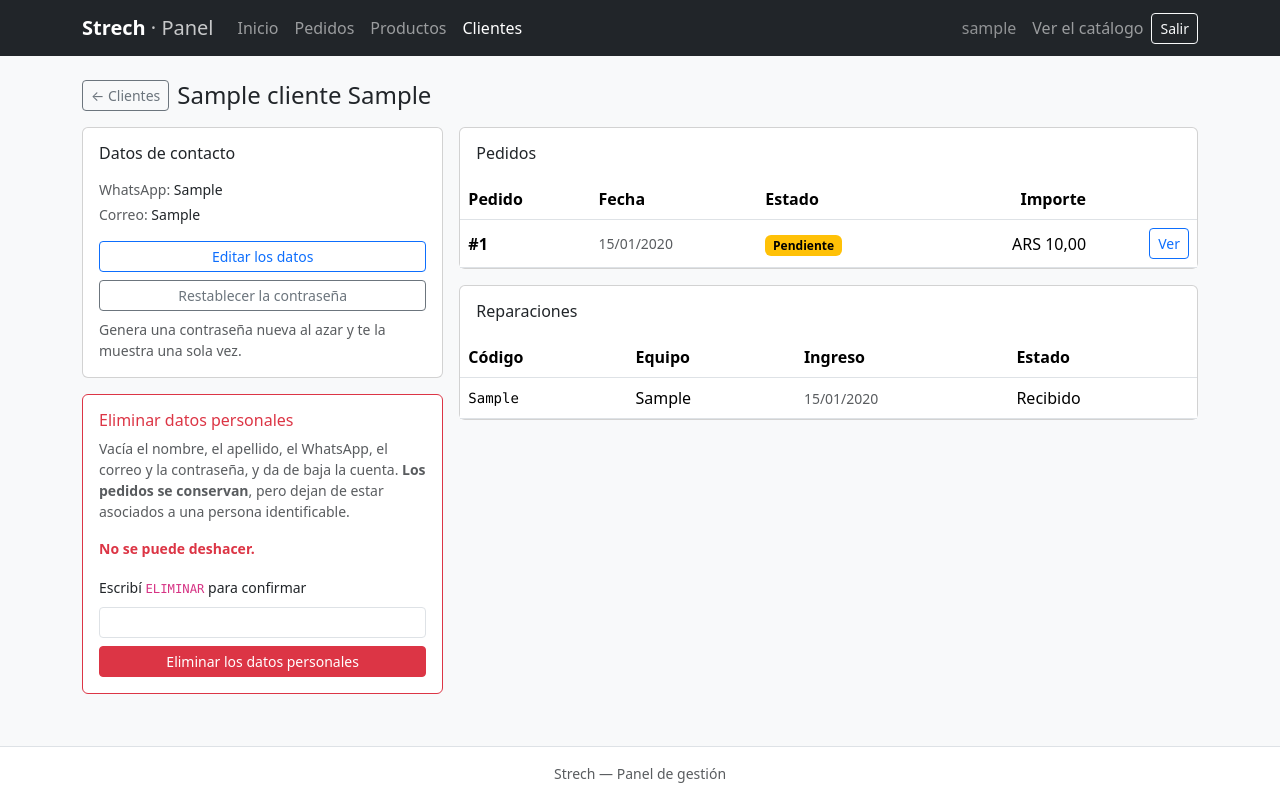
After one commit to bonanno05/strech, a Django app: page /panel/clientes/1/ in a window 1280 px wide. The commit adds this page. Run offline with Django 5.2, Linux system fonts and the light colour scheme; a user stored in the database is signed in; tables that the repository leaves empty hold one stand-in row (values such as "Sample post").

Commit message:
gestion de clientes, restablecer contrasena y eliminacion de datos personales (Panel adminitrador)

```diff
--- a/gestion/templates/panel/base.html
+++ b/gestion/templates/panel/base.html
@@ -34,6 +34,10 @@
                     <li class="nav-item">
                         <a class="nav-link {% block nav_productos %}{% endblock %}"
                            href="{% url 'panel_productos' %}">Productos</a>
+                    </li>
+                    <li class="nav-item">
+                        <a class="nav-link {% block nav_clientes %}{% endblock %}"
+                           href="{% url 'panel_clientes' %}">Clientes</a>
                     </li>
                 </ul>
                 <ul class="navbar-nav align-items-lg-center">
--- /dev/null
+++ b/gestion/templates/panel/cliente_detalle.html
@@ -0,0 +1,192 @@
+{% extends 'panel/base.html' %}
+
+{% block titulo %}{{ cliente }} — Panel Strech{% endblock %}
+{% block nav_clientes %}active{% endblock %}
+
+{% block contenido %}
+
+<div class="d-flex flex-wrap align-items-center gap-2 mb-3">
+    <a href="{% url 'panel_clientes' %}" class="btn btn-sm btn-outline-secondary">
+        &larr; Clientes
+    </a>
+    <h1 class="h4 mb-0">{{ cliente }}</h1>
+    {% if not cliente.activo %}
+        <span class="badge text-bg-secondary">Dado de baja</span>
+    {% endif %}
+</div>
+
+<div class="row g-3">
+
+    <div class="col-12 col-lg-4">
+
+        <div class="card mb-3">
+            <div class="card-body">
+                <h2 class="h6 mb-3">Datos de contacto</h2>
+
+                <p class="small mb-1">
+                    <span class="text-body-secondary">WhatsApp:</span>
+                    {% if cliente.whatsapp %}{{ cliente.whatsapp }}{% else %}—{% endif %}
+                </p>
+                <p class="small mb-3">
+                    <span class="text-body-secondary">Correo:</span>
+                    {% if cliente.correo %}{{ cliente.correo }}{% else %}—{% endif %}
+                </p>
+
+                {% if cliente.activo %}
+                    <a href="{% url 'panel_cliente_editar' cliente.id %}"
+                       class="btn btn-sm btn-outline-primary w-100 mb-2">
+                        Editar los datos
+                    </a>
+
+                    <form method="post"
+                          action="{% url 'panel_cliente_contrasena' cliente.id %}">
+                        {% csrf_token %}
+                        <button type="submit" class="btn btn-sm btn-outline-secondary w-100">
+                            Restablecer la contraseña
+                        </button>
+                    </form>
+                    <p class="text-body-secondary small mt-2 mb-0">
+                        Genera una contraseña nueva al azar y te la muestra una sola vez.
+                    </p>
+                {% else %}
+                    <p class="text-body-secondary small mb-0">
+                        Esta cuenta está dada de baja y no admite cambios.
+                    </p>
+                {% endif %}
+            </div>
+        </div>
+
+        {% if cliente.activo %}
+            <div class="card border-danger">
+                <div class="card-body">
+                    <h2 class="h6 text-danger mb-2">Eliminar datos personales</h2>
+                    <p class="small text-body-secondary">
+                        Vacía el nombre, el apellido, el WhatsApp, el correo y la
+                        contraseña, y da de baja la cuenta.
+                        <strong>Los pedidos se conservan</strong>, pero dejan de
+                        estar asociados a una persona identificable.
+                    </p>
+                    <p class="small text-danger fw-semibold">
+                        No se puede deshacer.
+                    </p>
+
+                    <form method="post"
+                          action="{% url 'panel_cliente_eliminar_datos' cliente.id %}">
+                        {% csrf_token %}
+                        <label for="confirmacion" class="form-label small">
+                            Escribí <code>ELIMINAR</code> para confirmar
+                        </label>
+                        <input type="text" id="confirmacion" name="confirmacion"
+                               class="form-control form-control-sm mb-2"
+                               autocomplete="off">
+                        <button type="submit" class="btn btn-sm btn-danger w-100">
+                            Eliminar los datos personales
+                        </button>
+                    </form>
+                </div>
+            </div>
+        {% endif %}
+
+    </div>
+
+    <div class="col-12 col-lg-8">
+
+        <div class="card mb-3">
+            <div class="card-body pb-0">
+                <h2 class="h6 mb-3">Pedidos</h2>
+            </div>
+
+            {% if pedidos %}
+                <div class="table-responsive">
+                    <table class="table align-middle mb-0">
+                        <thead>
+                            <tr>
+                                <th>Pedido</th>
+                                <th>Fecha</th>
+                                <th>Estado</th>
+                                <th class="text-end">Importe</th>
+                                <th></th>
+                            </tr>
+                        </thead>
+                        <tbody>
+                            {% for pedido in pedidos %}
+                                <tr>
+                                    <td class="fw-semibold">#{{ pedido.id }}</td>
+                                    <td class="text-body-secondary small">
+                                        {{ pedido.fecha|date:"d/m/Y" }}
+                                    </td>
+                                    <td>
+                                        {% if pedido.estado == 'pendiente' %}
+                                            <span class="badge text-bg-warning">Pendiente</span>
+                                        {% elif pedido.estado == 'confirmado' %}
+                                            <span class="badge text-bg-success">Confirmado</span>
+                                        {% elif pedido.estado == 'descartado' %}
+                                            <span class="badge text-bg-secondary">Descartado</span>
+                                        {% else %}
+                                            <span class="badge text-bg-dark">Anulado</span>
+                                        {% endif %}
+                                    </td>
+                                    <td class="text-end">
+                                        {{ pedido.moneda }} {{ pedido.importe_total }}
+                                    </td>
+                                    <td class="text-end">
+                                        <a href="{% url 'panel_pedido_detalle' pedido.id %}"
+                                           class="btn btn-sm btn-outline-primary">Ver</a>
+                                    </td>
+                                </tr>
+                            {% endfor %}
+                        </tbody>
+                    </table>
+                </div>
+            {% else %}
+                <div class="card-body pt-0">
+                    <p class="text-body-secondary mb-0">Todavía no hizo pedidos.</p>
+                </div>
+            {% endif %}
+        </div>
+
+        <div class="card">
+            <div class="card-body pb-0">
+                <h2 class="h6 mb-3">Reparaciones</h2>
+            </div>
+
+            {% if reparaciones %}
+                <div class="table-responsive">
+                    <table class="table align-middle mb-0">
+                        <thead>
+                            <tr>
+                                <th>Código</th>
+                                <th>Equipo</th>
+                                <th>Ingreso</th>
+                                <th>Estado</th>
+                            </tr>
+                        </thead>
+                        <tbody>
+                            {% for reparacion in reparaciones %}
+                                <tr>
+                                    <td class="font-monospace small">
+                                        {{ reparacion.codigo_seguimiento }}
+                                    </td>
+                                    <td>{{ reparacion.modelo_equipo }}</td>
+                                    <td class="text-body-secondary small">
+                                        {{ reparacion.fecha_ingreso|date:"d/m/Y" }}
+                                    </td>
+                                    <td>{{ reparacion.estado_actual }}</td>
+                                </tr>
+                            {% endfor %}
+                        </tbody>
+                    </table>
+                </div>
+            {% else %}
+                <div class="card-body pt-0">
+                    <p class="text-body-secondary mb-0">
+                        No tiene reparaciones registradas.
+                    </p>
+                </div>
+            {% endif %}
+        </div>
+
+    </div>
+</div>
+
+{% endblock %}
--- a/gestion/views.py
+++ b/gestion/views.py
@@ -1,3 +1,4 @@
+import secrets
 from decimal import Decimal
 
 from django.contrib import messages
@@ -5,10 +6,11 @@ from django.contrib.auth import authenticate, login, logout
 from django.contrib.auth.decorators import login_required
 from django.contrib.auth.hashers import check_password, make_password
 from django.db import transaction
+from django.db.models import Q
 from django.http import Http404
 from django.shortcuts import get_object_or_404, redirect, render
 
-from .forms import FormularioProducto
+from .forms import FormularioCliente, FormularioProducto
 from .models import Categoria, Cliente, DetallePedido, Pedido, Producto
 
 
@@ -896,3 +898,184 @@ def panel_producto_publicacion(request, producto_id):
     producto.save()
     messages.success(request, aviso)
     return redirect('panel_productos')
+
+
+@login_required
+def panel_clientes(request):
+    """Lista los clientes con busqueda. RF-17."""
+    texto_buscado = request.GET.get('buscar', '').strip()
+    situacion = request.GET.get('situacion', 'activos')
+
+    clientes = Cliente.objects.all()
+
+    if texto_buscado != '':
+        # Q permite combinar condiciones con "o". Se busca el texto en el
+        # nombre, en el apellido o en el numero de WhatsApp.
+        clientes = clientes.filter(
+            Q(nombre__icontains=texto_buscado)
+            | Q(apellido__icontains=texto_buscado)
+            | Q(whatsapp__icontains=texto_buscado)
+        )
+
+    if situacion == 'activos':
+        clientes = clientes.filter(activo=True)
+    elif situacion == 'inactivos':
+        clientes = clientes.filter(activo=False)
+
+    clientes = clientes.order_by('apellido', 'nombre', 'id')
+
+    conteos = {
+        'activos': Cliente.objects.filter(activo=True).count(),
+        'inactivos': Cliente.objects.filter(activo=False).count(),
+        'todos': Cliente.objects.count(),
+    }
+
+    contexto = {
+        'clientes': clientes,
+        'texto_buscado': texto_buscado,
+        'situacion': situacion,
+        'conteos': conteos,
+    }
+    return render(request, 'panel/clientes.html', contexto)
+
+
+@login_required
+def panel_cliente_detalle(request, cliente_id):
+    """Ficha del cliente con su historial. RF-18."""
+    cliente = get_object_or_404(Cliente, pk=cliente_id)
+
+    # prefetch_related trae todos los detalles de todos los pedidos en una
+    # sola consulta extra, en lugar de una por pedido (RNF-04).
+    pedidos = cliente.pedidos.prefetch_related('detalles').order_by('-fecha')
+    reparaciones = cliente.reparaciones.all().order_by('-fecha_ingreso')
+
+    contexto = {
+        'cliente': cliente,
+        'pedidos': pedidos,
+        'reparaciones': reparaciones,
+    }
+    return render(request, 'panel/cliente_detalle.html', contexto)
+
+
+@login_required
+def panel_cliente_nuevo(request):
+    """Alta de un cliente desde el panel. RF-17.
+
+    Queda sin contrasena, asi que todavia no puede iniciar sesion. El
+    vendedor le genera una con el restablecimiento del RF-23.
+    """
+    if request.method == 'POST':
+        formulario = FormularioCliente(request.POST)
+        if formulario.is_valid():
+            cliente = formulario.save()
+            messages.success(request, 'Se registró a %s.' % cliente)
+            return redirect('panel_cliente_detalle', cliente_id=cliente.id)
+    else:
+        formulario = FormularioCliente()
+
+    contexto = {
+        'formulario': formulario,
+        'es_nuevo': True,
+    }
+    return render(request, 'panel/cliente_formulario.html', contexto)
+
+
+@login_required
+def panel_cliente_editar(request, cliente_id):
+    """Modificacion de los datos de un cliente. RF-17."""
+    cliente = get_object_or_404(Cliente, pk=cliente_id)
+
+    if request.method == 'POST':
+        formulario = FormularioCliente(request.POST, instance=cliente)
+        if formulario.is_valid():
+            formulario.save()
+            messages.success(request, 'Se guardaron los cambios.')
+            return redirect('panel_cliente_detalle', cliente_id=cliente.id)
+    else:
+        formulario = FormularioCliente(instance=cliente)
+
+    contexto = {
+        'formulario': formulario,
+        'cliente': cliente,
+        'es_nuevo': False,
+    }
+    return render(request, 'panel/cliente_formulario.html', contexto)
+
+
+@login_required
+def panel_cliente_contrasena(request, cliente_id):
+    """Restablece la contrasena de un cliente. RF-23.
+
+    El vendedor no elige la contrasena: el sistema genera una al azar y se la
+    muestra una sola vez, para que se la pase al cliente. Asi el vendedor no
+    tiene que inventar ni escribir la contrasena de otra persona, y lo que
+    queda guardado es el cifrado, no el texto.
+    """
+    if request.method != 'POST':
+        return redirect('panel_cliente_detalle', cliente_id=cliente_id)
+
+    cliente = get_object_or_404(Cliente, pk=cliente_id)
+
+    if not cliente.activo:
+        messages.error(request, 'Esa cuenta está dada de baja.')
+        return redirect('panel_cliente_detalle', cliente_id=cliente.id)
+
+    # token_urlsafe genera texto al azar con una fuente criptografica, no con
+    # el generador comun. Es el mismo criterio del RNF-10 para los codigos de
+    # seguimiento: que no se pueda adivinar.
+    nueva = secrets.token_urlsafe(8)
+
+    cliente.contrasena = make_password(nueva)
+    cliente.save()
+
+    messages.success(
+        request,
+        'Contraseña nueva de %s: %s  —  anotala y pasásela, no se vuelve a mostrar.'
+        % (cliente, nueva))
+    return redirect('panel_cliente_detalle', cliente_id=cliente.id)
+
+
+@login_required
+def panel_cliente_eliminar_datos(request, cliente_id):
+    """Elimina los datos personales de un cliente. RNF-13.
+
+    No borra el registro. Vacia los campos personales y marca la cuenta como
+    inactiva, en una sola operacion. El registro se conserva porque los
+    pedidos lo referencian: si se borrara, quedarian ventas sin cliente y se
+    perderia el historial del negocio.
+
+    Es irreversible: los datos vaciados no se pueden recuperar.
+    """
+    cliente = get_object_or_404(Cliente, pk=cliente_id)
+
+    if request.method != 'POST':
+        return redirect('panel_cliente_detalle', cliente_id=cliente.id)
+
+    # Se pide escribir una palabra exacta. Es una operacion que no tiene
+    # vuelta atras, asi que no alcanza con un solo clic.
+    confirmacion = request.POST.get('confirmacion', '').strip()
+    if confirmacion != 'ELIMINAR':
+        messages.error(
+            request,
+            'Para eliminar los datos hay que escribir ELIMINAR en el cuadro.')
+        return redirect('panel_cliente_detalle', cliente_id=cliente.id)
+
+    nombre_anterior = str(cliente)
+
+    # Los cinco campos y la bandera tienen que cambiar juntos. Si quedara a
+    # medias, el cliente podria terminar sin nombre pero con la cuenta
+    # habilitada, o al reves.
+    with transaction.atomic():
+        cliente.nombre = None
+        cliente.apellido = None
+        cliente.whatsapp = None
+        cliente.correo = None
+        cliente.contrasena = None
+        cliente.activo = False
+        cliente.save()
+
+    messages.success(
+        request,
+        'Se eliminaron los datos personales de %s. Sus pedidos se conservan '
+        'sin referencia a la persona.' % nombre_anterior)
+    return redirect('panel_clientes')
```
Also changed, not shown: gestion/forms.py (+63 -1 lines), gestion/routes.py (+12 -0 lines), gestion/templates/panel/cliente_formulario.html (added, +102 -0 lines), gestion/templates/panel/clientes.html (added, +116 -0 lines).
